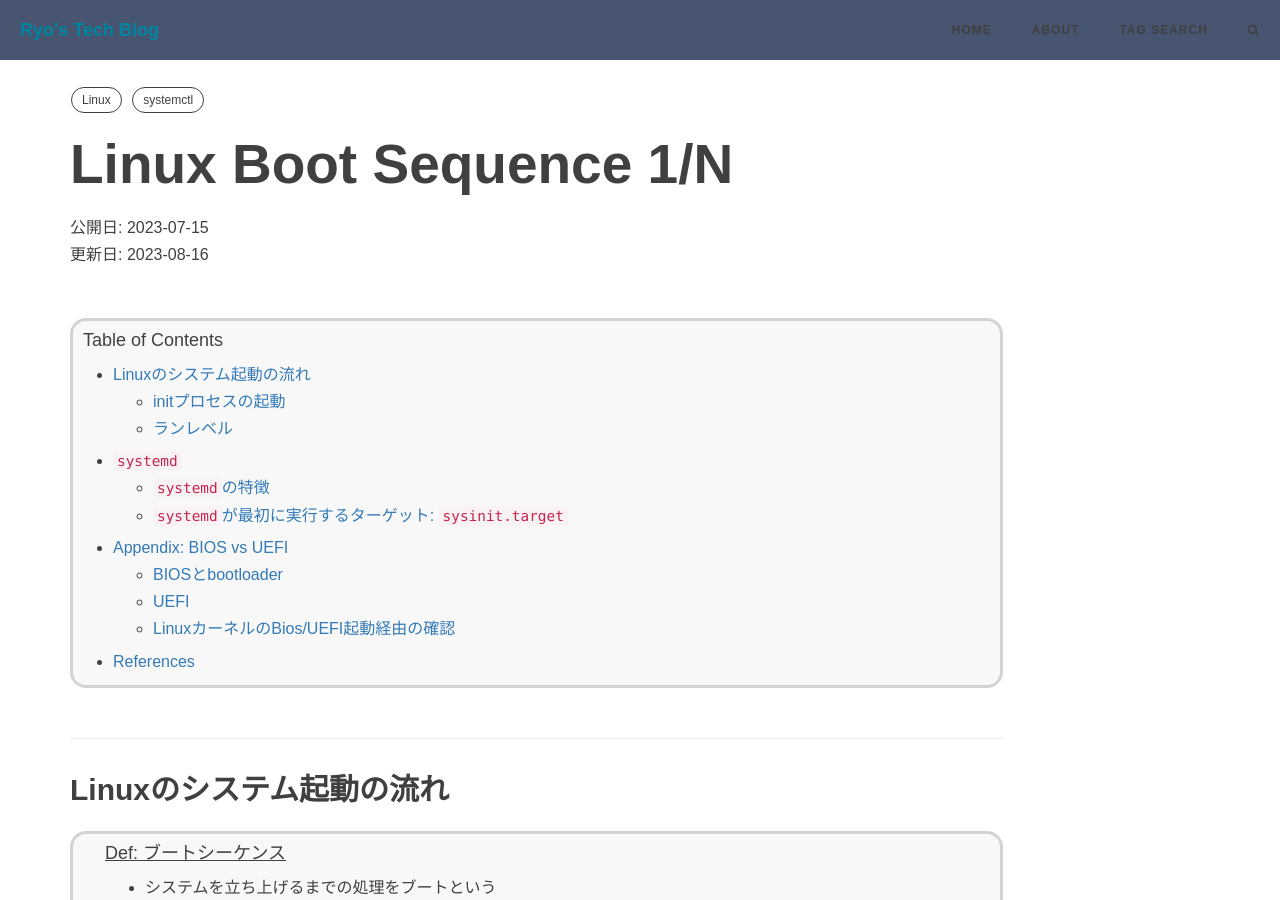
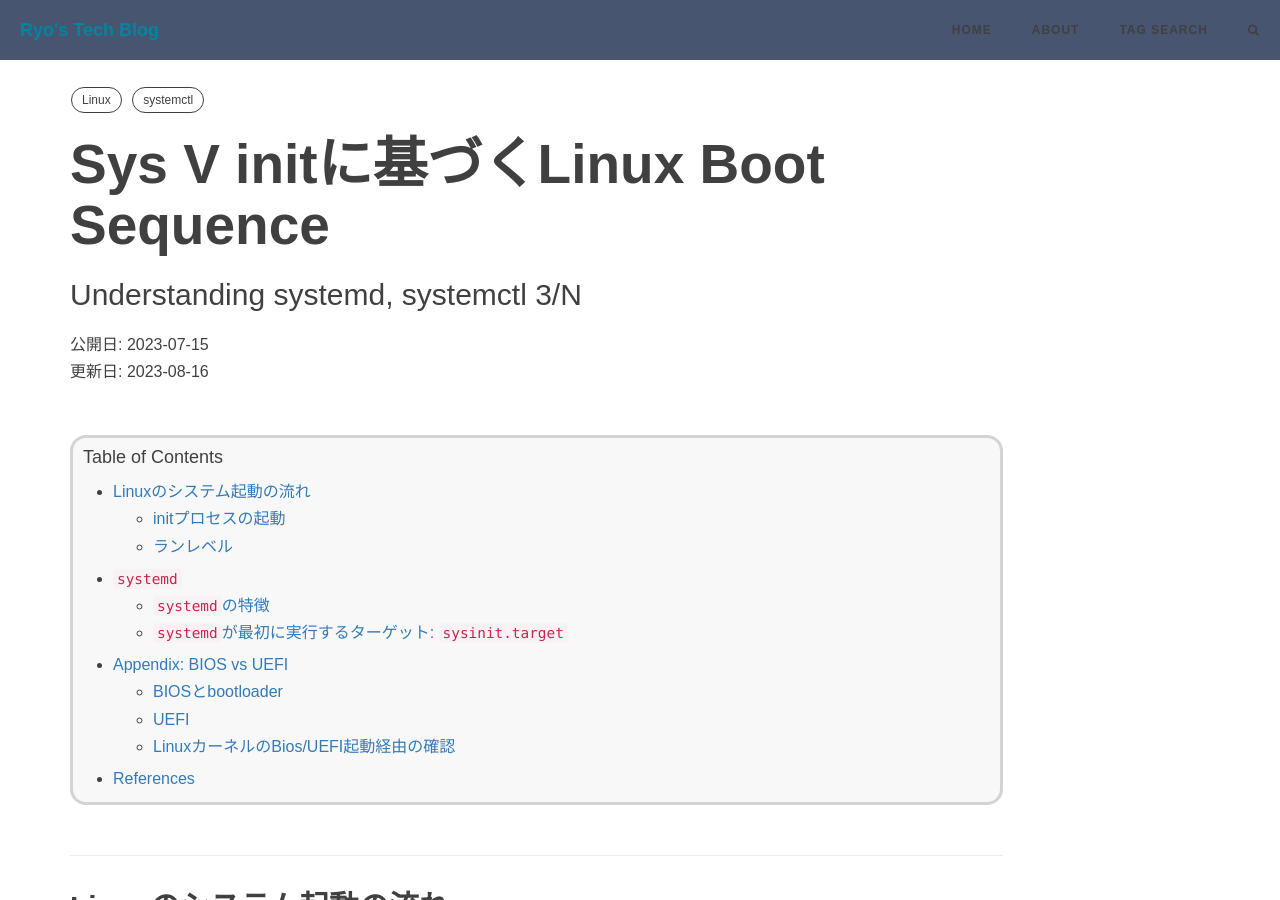
Before and after one commit to RyoNakagami/RyoNakagami.github.io, a Jekyll site: the page built from _posts/2023-07-15-linux-boot-sequence.md, in a window 1280 px wide and 900 px high. Built offline with Jekyll 4.4.1, drawn with Linux system fonts in a browser that asks for light colours; comment, search, counter and statistics services are not loaded.

Commit message:
fix 20230715

```diff
--- a/_posts/2023-07-15-linux-boot-sequence.md
+++ b/_posts/2023-07-15-linux-boot-sequence.md
@@ -1,7 +1,7 @@
 ---
 layout: post
 title: "Sys V initに基づくLinux Boot Sequence"
-title: "Linux Boot Sequence 1/N"
+subtitle: "Understanding systemd, systemctl 3/N"
 author: "Ryo"
 header-style: text
 header-mask: 0.0
@@ -14,6 +14,8 @@ tags:
 - Linux
 - systemctl
 ---
+
+
 
 <div style='border-radius: 1em; border-style:solid; border-color:#D3D3D3; background-color:#F8F8F8'>
 
```
